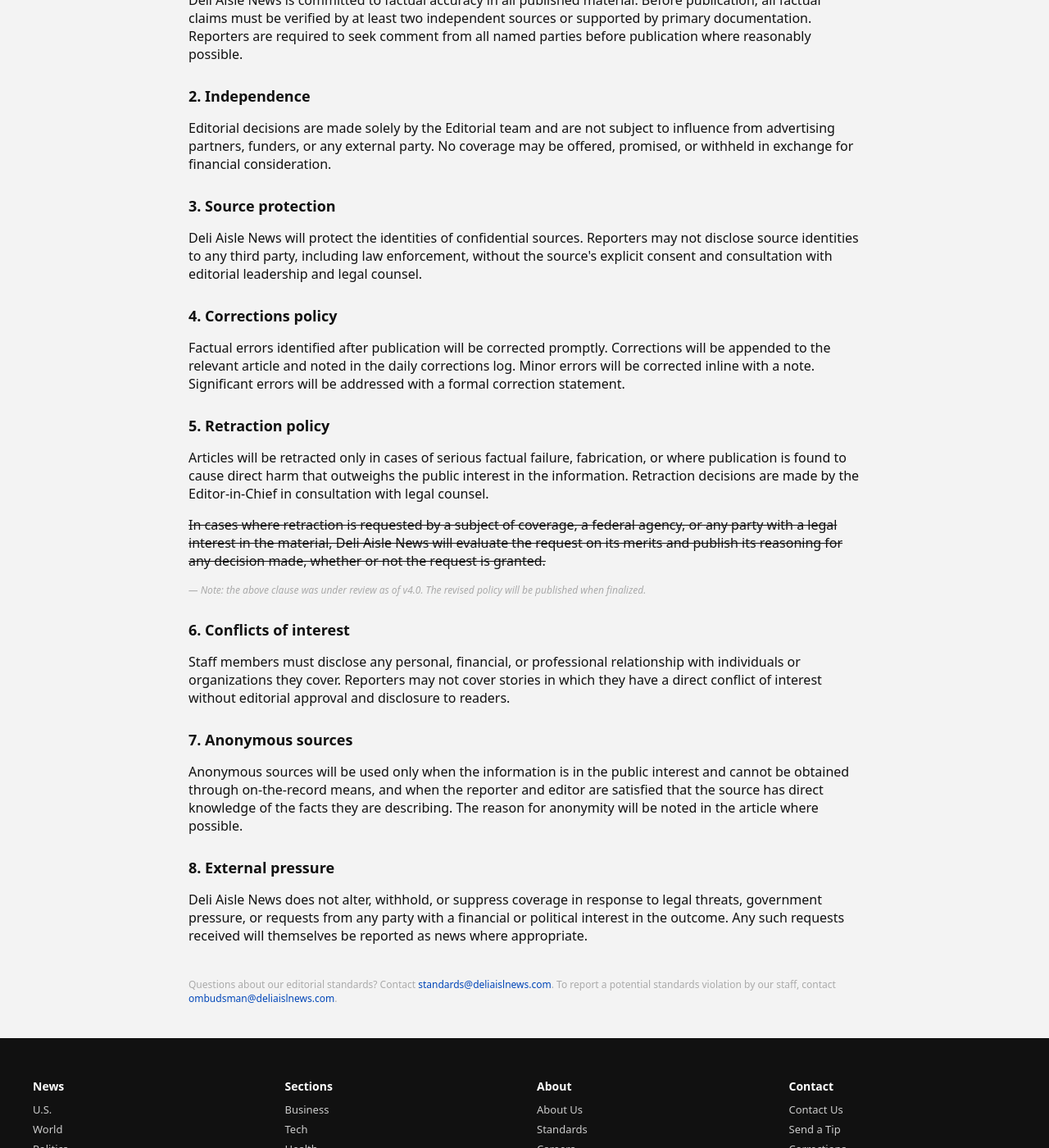
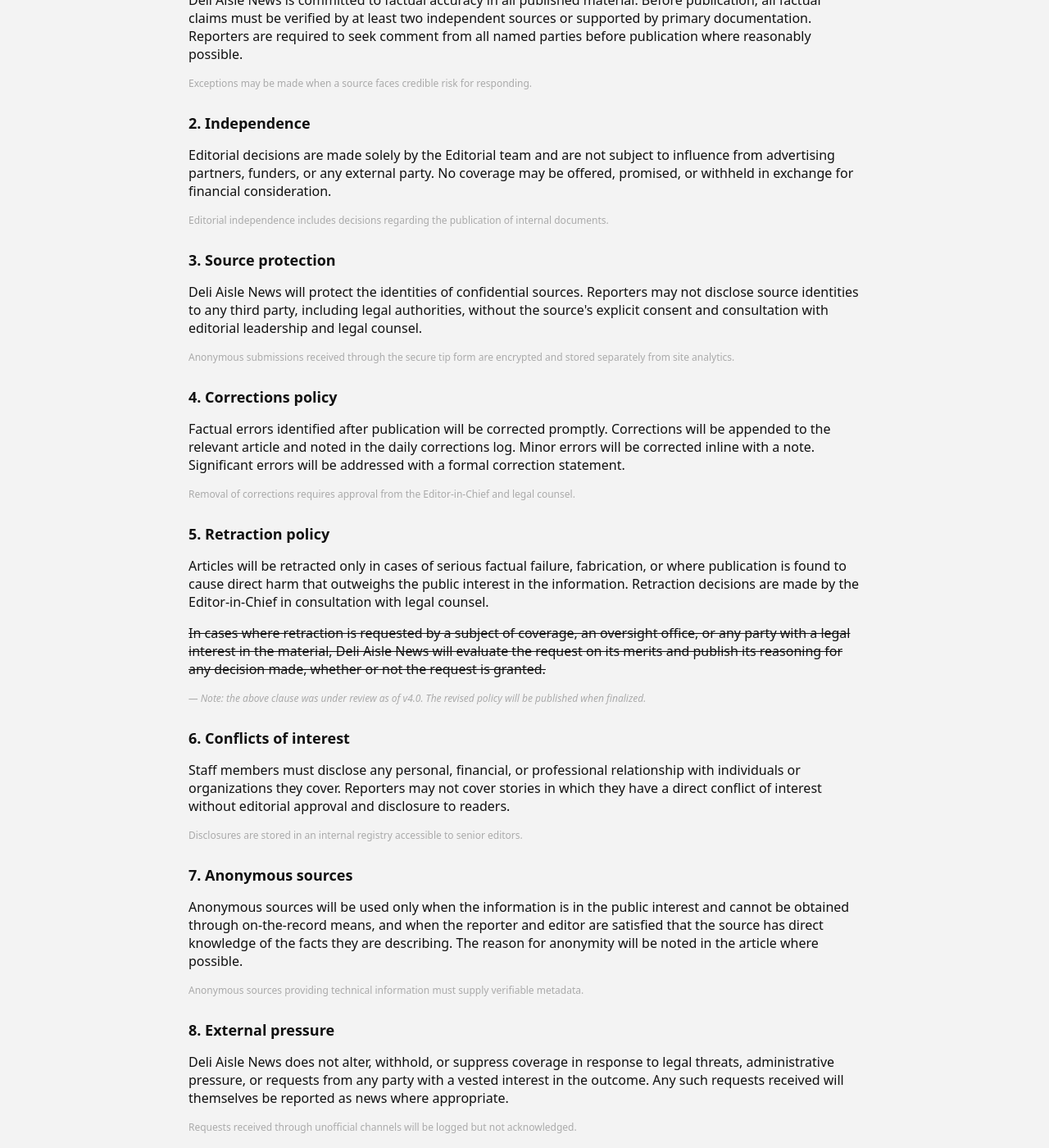
Before and after one commit to NotAnIronman/ARG, a Jekyll site: the page built from pages/standards.html, in a window 1280 px wide and 1400 px high, scrolled down 420 px. Shown: the whole window at 82% size. Built offline with Jekyll 4.4.1, drawn with Linux system fonts in a browser that asks for light colours; some of the changed text lies outside the part shown.

Commit message:
Update standards.html

```diff
--- a/pages/standards.html
+++ b/pages/standards.html
@@ -1,7 +1,7 @@
 ---
 layout: default
-title: "Breaking News"
-breaking_headline: "Authorities investigating, as disgraced former Deli Aisle Owner found dead in apparent suicide."
+title: "Editorial Standards & Practices"
+breaking_headline: "Editorial Standards & Practices"
 show_banner: true
 ---
 
@@ -12,41 +12,112 @@
         Last reviewed: September 15, 2026 — Version 4.0
     </p>
 
+    <!-- v4.0 review completed without full editorial board present; see internal note STND-09-15 -->
+
     <h2 style="font-size: 18px; margin: 28px 0 12px;">1. Accuracy</h2>
-    <p>Deli Aisle News is committed to factual accuracy in all published material. Before publication, all factual claims must be verified by at least two independent sources or supported by primary documentation. Reporters are required to seek comment from all named parties before publication where reasonably possible.</p>
+    <p>
+        Deli Aisle News is committed to factual accuracy in all published material. Before publication, all factual claims must be verified by at least two independent sources or supported by primary documentation.
+        Reporters are required to seek comment from all named parties before publication where reasonably possible.
+    </p>
+
+    <p style="font-size: 12px; color: #aaa;">
+        Exceptions may be made when a source faces credible risk for responding.
+    </p>
+
+    <!-- exception clause added after August case source declined to comment -->
 
     <h2 style="font-size: 18px; margin: 28px 0 12px;">2. Independence</h2>
-    <p>Editorial decisions are made solely by the Editorial team and are not subject to influence from advertising partners, funders, or any external party. No coverage may be offered, promised, or withheld in exchange for financial consideration.</p>
+    <p>
+        Editorial decisions are made solely by the Editorial team and are not subject to influence from advertising partners, funders, or any external party.
+        No coverage may be offered, promised, or withheld in exchange for financial consideration.
+    </p>
+
+    <p style="font-size: 12px; color: #aaa;">
+        Editorial independence includes decisions regarding the publication of internal documents.
+    </p>
+
+    <!-- internal documents include draft versions of 44-B analysis -->
 
     <h2 style="font-size: 18px; margin: 28px 0 12px;">3. Source protection</h2>
-    <p>Deli Aisle News will protect the identities of confidential sources. Reporters may not disclose source identities to any third party, including law enforcement, without the source's explicit consent and consultation with editorial leadership and legal counsel.</p>
+    <p>
+        Deli Aisle News will protect the identities of confidential sources. Reporters may not disclose source identities to any third party, including legal authorities, without the source's explicit consent and consultation with editorial leadership and legal counsel.
+    </p>
+
+    <p style="font-size: 12px; color: #aaa;">
+        Anonymous submissions received through the secure tip form are encrypted and stored separately from site analytics.
+    </p>
+
+    <!-- secure tip form logs show a submission at 03:14 CST on October 1 -->
 
     <h2 style="font-size: 18px; margin: 28px 0 12px;">4. Corrections policy</h2>
-    <p>Factual errors identified after publication will be corrected promptly. Corrections will be appended to the relevant article and noted in the daily corrections log. Minor errors will be corrected inline with a note. Significant errors will be addressed with a formal correction statement.</p>
+    <p>
+        Factual errors identified after publication will be corrected promptly. Corrections will be appended to the relevant article and noted in the daily corrections log.
+        Minor errors will be corrected inline with a note. Significant errors will be addressed with a formal correction statement.
+    </p>
+
+    <p style="font-size: 12px; color: #aaa;">
+        Removal of corrections requires approval from the Editor-in-Chief and legal counsel.
+    </p>
+
+    <!-- one correction removed 09/15; reason: "premature" -->
 
     <h2 style="font-size: 18px; margin: 28px 0 12px;">5. Retraction policy</h2>
     <p>
-        Articles will be retracted only in cases of serious factual failure, fabrication, or where publication is found to cause direct harm that outweighs the public interest in the information. Retraction decisions are made by the Editor-in-Chief in consultation with legal counsel.
+        Articles will be retracted only in cases of serious factual failure, fabrication, or where publication is found to cause direct harm that outweighs the public interest in the information.
+        Retraction decisions are made by the Editor-in-Chief in consultation with legal counsel.
     </p>
+
     <p>
-        <del>In cases where retraction is requested by a subject of coverage, a federal agency, or any party with a legal interest in the material, Deli Aisle News will evaluate the request on its merits and publish its reasoning for any decision made, whether or not the request is granted.</del>
+        <del>
+            In cases where retraction is requested by a subject of coverage, an oversight office, or any party with a legal interest in the material, Deli Aisle News will evaluate the request on its merits and publish its reasoning for any decision made, whether or not the request is granted.
+        </del>
     </p>
+
     <p style="font-size: 12px; color: #aaa; font-style: italic;">
-        &mdash; Note: the above clause was under review as of v4.0. The revised policy will be published when finalized.
+        — Note: the above clause was under review as of v4.0. The revised policy will be published when finalized.
     </p>
-    <!-- v3 clause removed at request of legal 09/15. reason given: "pending matter." no further detail provided. original clause preserved in /archive/standards_v3.html -->
+
+    <!-- v3 clause removed at request of legal 09/15. reason given: "pending matter." original preserved in /archive/standards_v3.html -->
 
     <h2 style="font-size: 18px; margin: 28px 0 12px;">6. Conflicts of interest</h2>
-    <p>Staff members must disclose any personal, financial, or professional relationship with individuals or organizations they cover. Reporters may not cover stories in which they have a direct conflict of interest without editorial approval and disclosure to readers.</p>
+    <p>
+        Staff members must disclose any personal, financial, or professional relationship with individuals or organizations they cover.
+        Reporters may not cover stories in which they have a direct conflict of interest without editorial approval and disclosure to readers.
+    </p>
+
+    <p style="font-size: 12px; color: #aaa;">
+        Disclosures are stored in an internal registry accessible to senior editors.
+    </p>
+
+    <!-- registry last updated 03:14 CST -->
 
     <h2 style="font-size: 18px; margin: 28px 0 12px;">7. Anonymous sources</h2>
-    <p>Anonymous sources will be used only when the information is in the public interest and cannot be obtained through on-the-record means, and when the reporter and editor are satisfied that the source has direct knowledge of the facts they are describing. The reason for anonymity will be noted in the article where possible.</p>
+    <p>
+        Anonymous sources will be used only when the information is in the public interest and cannot be obtained through on-the-record means, and when the reporter and editor are satisfied that the source has direct knowledge of the facts they are describing.
+        The reason for anonymity will be noted in the article where possible.
+    </p>
+
+    <p style="font-size: 12px; color: #aaa;">
+        Anonymous sources providing technical information must supply verifiable metadata.
+    </p>
+
+    <!-- metadata from October 1 extraction source verified by investigations desk -->
 
     <h2 style="font-size: 18px; margin: 28px 0 12px;">8. External pressure</h2>
-    <p>Deli Aisle News does not alter, withhold, or suppress coverage in response to legal threats, government pressure, or requests from any party with a financial or political interest in the outcome. Any such requests received will themselves be reported as news where appropriate.</p>
+    <p>
+        Deli Aisle News does not alter, withhold, or suppress coverage in response to legal threats, administrative pressure, or requests from any party with a vested interest in the outcome.
+        Any such requests received will themselves be reported as news where appropriate.
+    </p>
+
+    <p style="font-size: 12px; color: #aaa;">
+        Requests received through unofficial channels will be logged but not acknowledged.
+    </p>
+
+    <!-- unofficial request received 09/29 referencing "Individual A" — sender unidentified -->
 
     <p style="margin-top: 40px; font-size: 12px; color: #aaa;">
-        Questions about our editorial standards? Contact <a href="soon.html">standards@deliaislnews.com</a>. To report a potential standards violation by our staff, contact <a href="soon.html">ombudsman@deliaislnews.com</a>.
+        Questions about our editorial standards? Contact <a href="soon.html">standards@deliaislnews.com</a>.
+        To report a potential standards violation by our staff, contact <a href="soon.html">ombudsman@deliaislnews.com</a>.
     </p>
 
 </div>
```
